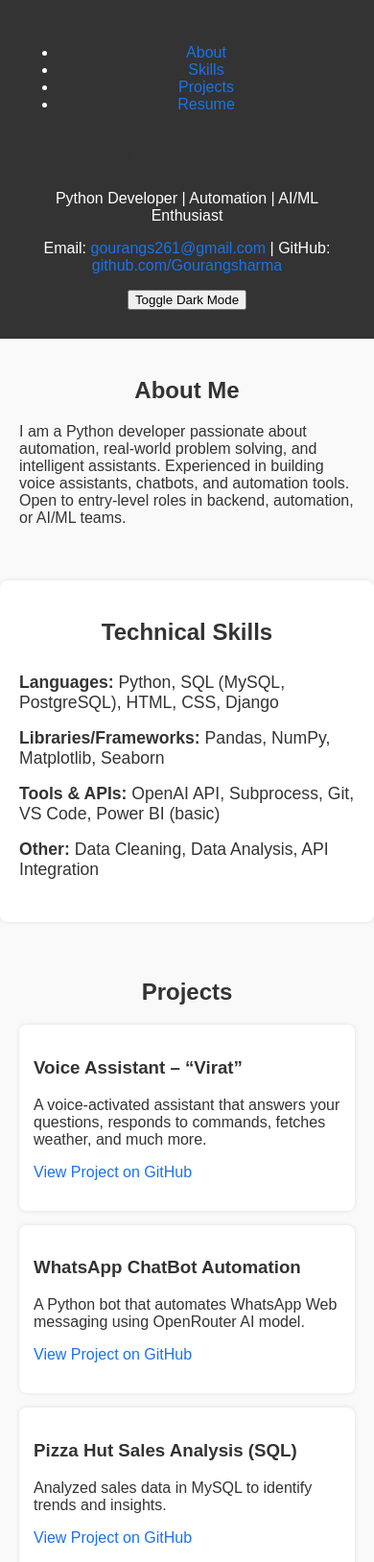
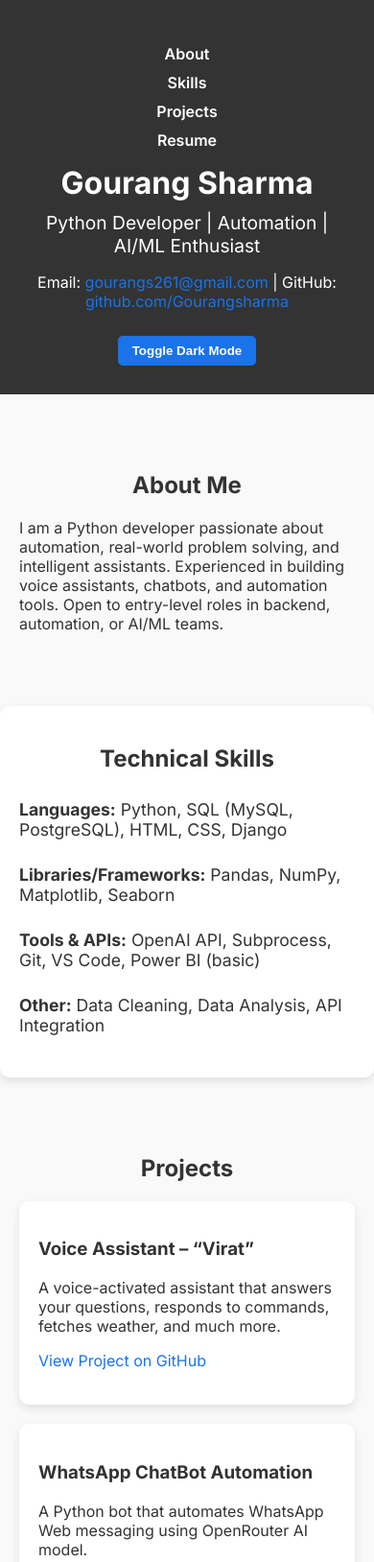
Before and after one commit to Gourangsharma/Gourangsharma.github.io, a plain HTML site: page index.html in a window 390 px wide. Shown: the top 1628 px of the page at 96% size. Drawn offline with Linux system fonts and the light colour scheme.

Commit message:
Update style.css

```diff
--- a/style.css
+++ b/style.css
@@ -1,10 +1,34 @@
-/* General Body Styles */
+/* Google Font */
 body {
-    font-family: Arial, sans-serif;
+    font-family: 'Inter', Arial, sans-serif;
     background-color: #f9f9f9;
     color: #333;
     margin: 0;
     padding: 0;
+    scroll-behavior: smooth;
+    transition: background-color 0.3s, color 0.3s;
+}
+
+/* Dark Mode */
+body.dark-mode {
+    background-color: #121212;
+    color: #e0e0e0;
+}
+
+body.dark-mode header,
+body.dark-mode footer {
+    background-color: #1f1f1f;
+}
+
+body.dark-mode .project,
+body.dark-mode .skills,
+body.dark-mode .resume {
+    background-color: #1f1f1f;
+    box-shadow: 0 0 10px rgba(255,255,255,0.05);
+}
+
+body.dark-mode a {
+    color: #8ab4f8;
 }
 
 /* Header Styles */
@@ -13,32 +37,87 @@ header {
     color: #fff;
     text-align: center;
     padding: 30px 20px;
+    position: sticky;
+    top: 0;
+    z-index: 1000;
 }
 
-header a {
+nav ul {
+    list-style: none;
+    display: flex;
+    justify-content: center;
+    gap: 20px;
+    padding: 0;
+    margin-bottom: 15px;
+}
+
+nav a {
+    color: #fff;
+    text-decoration: none;
+    font-weight: 600;
+    transition: color 0.3s;
+}
+
+nav a:hover {
+    color: #1a73e8;
+}
+
+.hero h1 {
+    margin: 0;
+    font-size: 2.5em;
+}
+
+.tagline {
+    font-size: 1.2em;
+    margin: 10px 0;
+}
+
+.contact a {
     color: #1a73e8;
     text-decoration: none;
 }
 
+#darkModeToggle {
+    margin-top: 10px;
+    padding: 8px 15px;
+    border: none;
+    border-radius: 5px;
+    cursor: pointer;
+    background-color: #1a73e8;
+    color: #fff;
+    font-weight: 600;
+    transition: background-color 0.3s;
+}
+
+#darkModeToggle:hover {
+    background-color: #155bb5;
+}
+
 /* Section General Styles */
 section {
-    max-width: 800px;
-    margin: auto;
+    max-width: 900px;
+    margin: 40px auto;
     padding: 20px;
 }
 
-h1, h2 {
-    color: #333;
+h2 {
     text-align: center;
+    margin-bottom: 20px;
 }
 
 /* Project Box Styles */
 .project {
     background: #fff;
-    padding: 15px;
-    margin-bottom: 15px;
-    border-radius: 8px;
-    box-shadow: 0 0 5px rgba(0,0,0,0.1);
+    padding: 20px;
+    margin-bottom: 20px;
+    border-radius: 10px;
+    box-shadow: 0 4px 10px rgba(0,0,0,0.1);
+    transition: transform 0.3s, box-shadow 0.3s;
+}
+
+.project:hover {
+    transform: translateY(-5px);
+    box-shadow: 0 8px 20px rgba(0,0,0,0.15);
 }
 
 .project a {
@@ -51,18 +130,25 @@ h1, h2 {
     background: #fff;
     padding: 20px;
     margin: 20px auto;
-    border-radius: 8px;
-    box-shadow: 0 0 5px rgba(0,0,0,0.1);
+    border-radius: 10px;
+    box-shadow: 0 4px 10px rgba(0,0,0,0.1);
 }
 
 .skills ul {
-    list-style-type: none;
+    list-style: none;
     padding: 0;
+    display: grid;
+    gap: 10px;
 }
 
 .skills li {
     padding: 8px 0;
     font-size: 1.1em;
+    transition: color 0.3s;
+}
+
+.skills li:hover {
+    color: #1a73e8;
 }
 
 /* Resume Section Styling */
@@ -71,8 +157,8 @@ h1, h2 {
     padding: 20px;
     margin: 20px auto;
     text-align: center;
-    border-radius: 8px;
-    box-shadow: 0 0 5px rgba(0,0,0,0.1);
+    border-radius: 10px;
+    box-shadow: 0 4px 10px rgba(0,0,0,0.1);
 }
 
 .resume a {
@@ -89,3 +175,15 @@ footer {
     background-color: #333;
     color: #fff;
 }
+
+/* Responsive Design */
+@media screen and (max-width: 768px) {
+    nav ul {
+        flex-direction: column;
+        gap: 10px;
+    }
+
+    .hero h1 {
+        font-size: 2em;
+    }
+}
```
